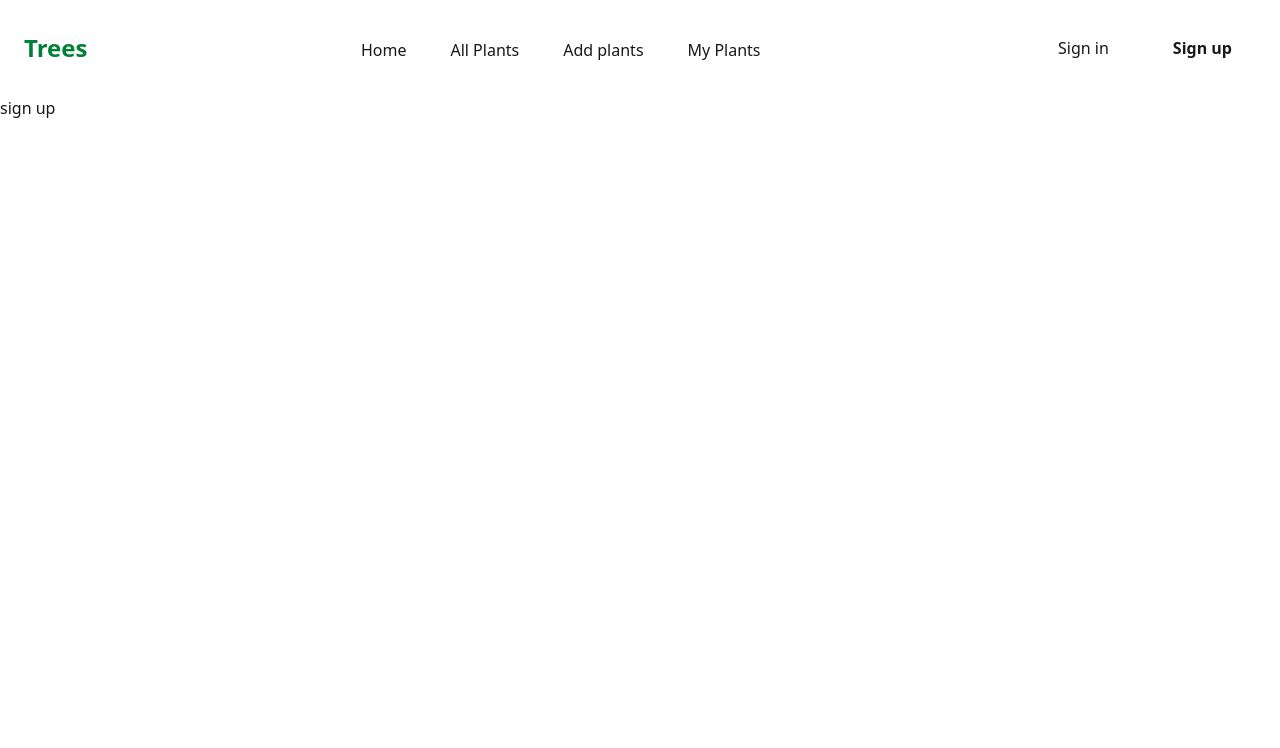
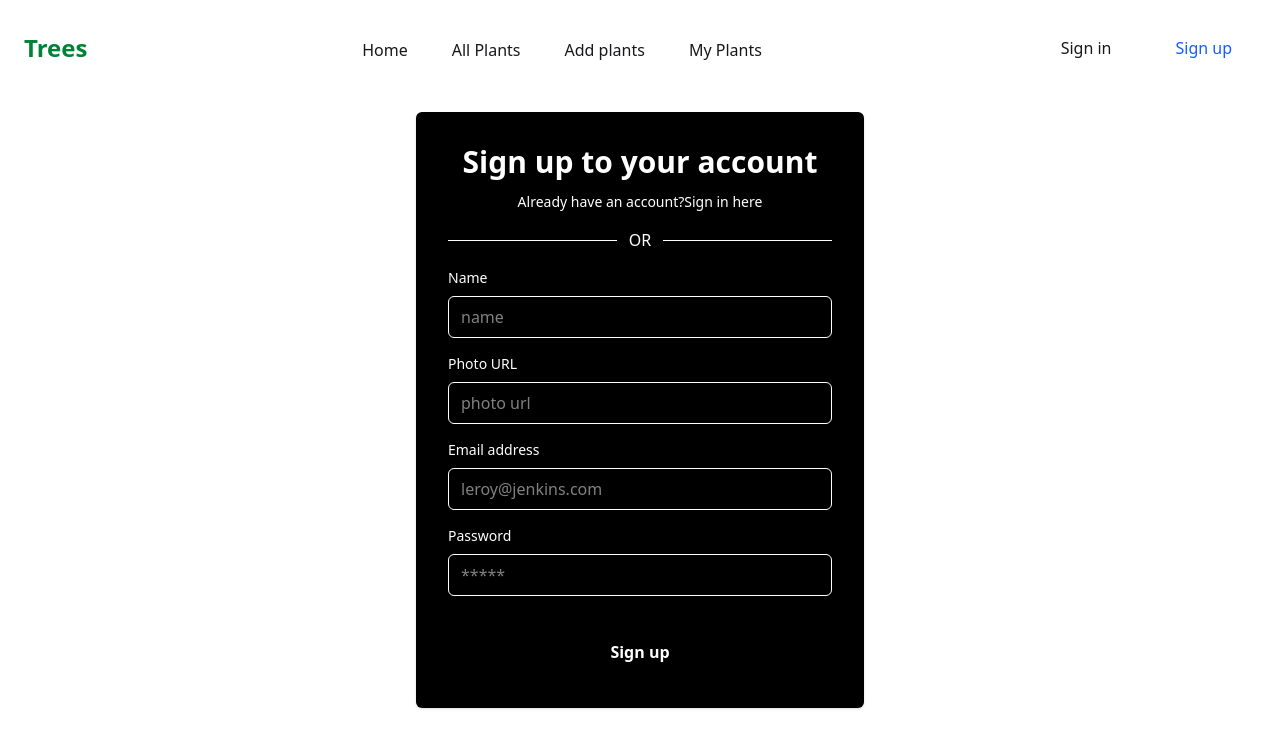
Before and after one commit to Abdul-Aziz-wasi/Tree-project, a React (Vite) app: page /signup in a window 1280 px wide. Shown: the top 748 px of the page. Built offline with nearby package versions, Linux system fonts and the light colour scheme.

Commit message:
create login form

```diff
--- a/package.json
+++ b/package.json
@@ -15,6 +15,7 @@
     "react": "^19.1.0",
     "react-dom": "^19.1.0",
     "react-router": "^7.6.0",
+    "sweetalert2": "^11.21.2",
     "tailwindcss": "^4.1.7"
   },
   "devDependencies": {
--- a/src/Root/Root.jsx
+++ b/src/Root/Root.jsx
@@ -4,7 +4,7 @@
 
 const Root = () => {
     return (
-        <div>
+        <div >
             <Navbar></Navbar>
             <Outlet></Outlet>
         </div>
--- a/src/components/Navbar.jsx
+++ b/src/components/Navbar.jsx
@@ -1,7 +1,10 @@
 import React from 'react';
-import { NavLink } from 'react-router';
+import { NavLink, useLocation, useNavigate } from 'react-router';
 
 const Navbar = () => {
+    const navigate =useNavigate()
+    const {pathname} =useLocation()
+
     return (
       <header className="p-4 dark:bg-gray-100 dark:text-gray-800">
 	<div className="container flex justify-between h-16 mx-auto">
@@ -11,21 +14,22 @@
 		</NavLink>
 		<ul className="items-stretch hidden space-x-3 lg:flex">
 			<li className="flex">
-				<NavLink to="/"  className="flex items-center px-4 -mb-1  dark:border- dark:text-violet-600 dark:border-violet-600">Home</NavLink>
+				<NavLink to="/"  className="flex items-center px-4 -mb-1  ">Home</NavLink>
 			</li>
 			<li className="flex">
-				<NavLink to='/allplants' className="flex items-center px-4 -mb-1  dark:border-">All Plants</NavLink>
+				<NavLink to='/allplants' className="flex items-center px-4 -mb-1 ">All Plants</NavLink>
 			</li>
 			<li className="flex">
-				<NavLink to='/addplants' className="flex items-center px-4 -mb-1  dark:border-">Add plants</NavLink>
+				<NavLink to='/addplants' className="flex items-center px-4 -mb-1
+                ">Add plants</NavLink>
 			</li>
 			<li className="flex">
-				<NavLink to='/myplants' className="flex items-center px-4 -mb-1 dark:border-">My Plants</NavLink>
+				<NavLink to='/myplants' className="flex items-center px-4 -mb-1 ">My Plants</NavLink>
 			</li>
 		</ul>
 		<div className="items-center flex-shrink-0 hidden lg:flex">
-			<button className="self-center px-8 py-3 rounded">Sign in</button>
-			<button className="self-center px-8 py-3 font-semibold rounded dark:bg-violet-600 dark:text-gray-50">Sign up</button>
+			<button onClick={()=>navigate('/login')} className={`self-center px-8 py-3 rounded ${pathname =='/login'?"text-blue-600":""}`}>Sign in</button>
+			<button onClick={()=>navigate('/signup')}className={`self-center px-8 py-3 rounded ${pathname =="/signup"?"text-blue-600":""}`}>Sign up</button>
 		</div>
 		<button className="p-4 lg:hidden">
 			<svg xmlns="http://www.w3.org/2000/svg" fill="none" viewBox="0 0 24 24" stroke="currentColor" className="w-6 h-6 dark:text-gray-800">
--- a/src/index.css
+++ b/src/index.css
@@ -1,2 +1,6 @@
 @import "tailwindcss";
 @plugin "daisyui";
+
+.active{
+    color: blue;
+}
--- a/src/pages/Login.jsx
+++ b/src/pages/Login.jsx
@@ -1,10 +1,51 @@
 import React from 'react';
+import { NavLink } from 'react-router';
 
 const Login = () => {
+    const handleSubmit =(e)=>{
+        e.preventDefault();
+        const email =e.target.email.value;
+        const password=e.target.password.value;
+        console.log(email,password)
+    }
     return (
-        <div>
-            login
-        </div>
+     <div className="w-full max-w-md mx-auto p-4 rounded-md shadow sm:p-8 my-4 bg-black text-white">
+	<h2 className="mb-3 text-3xl font-semibold text-center">sign in to your account</h2>
+	<p className="text-sm text-center dark:text-gray-600">Dont have account?
+		<NavLink to='/signup' rel="noopener noreferrer" className="focus:underline hover:underline">Sign up here</NavLink>
+	</p>
+	<div className="my-6 space-y-4">
+		<button aria-label="Login with Google" type="button" className="flex items-center justify-center w-full p-4 space-x-4 border rounded-md focus:ring-2 focus:ring-offset-1 dark:border-gray-600 focus:dark:ring-violet-600">
+			<svg xmlns="http://www.w3.org/2000/svg" viewBox="0 0 32 32" className="w-5 h-5 fill-current">
+				<path d="M16.318 13.714v5.484h9.078c-0.37 2.354-2.745 6.901-9.078 6.901-5.458 0-9.917-4.521-9.917-10.099s4.458-10.099 9.917-10.099c3.109 0 5.193 1.318 6.38 2.464l4.339-4.182c-2.786-2.599-6.396-4.182-10.719-4.182-8.844 0-16 7.151-16 16s7.156 16 16 16c9.234 0 15.365-6.49 15.365-15.635 0-1.052-0.115-1.854-0.255-2.651z"></path>
+			</svg>
+			<p>Login with Google</p>
+		</button>
+
+
+	</div>
+	<div className="flex items-center w-full my-4">
+		<hr  className="w-full dark:text-gray-600" />
+		<p className="px-3 dark:text-gray-600">OR</p>
+		<hr  className="w-full dark:text-gray-600" />
+	</div>
+	<form onSubmit={handleSubmit} className="space-y-8">
+		<div className="space-y-4">
+			<div className="space-y-2">
+				<label htmlFor="email" className="block text-sm">Email address</label>
+				<input type="email" name="email" id="email" placeholder="leroy@jenkins.com" className="w-full px-3 py-2 border rounded-md " />
+			</div>
+			<div className="space-y-2">
+				<div className="flex justify-between">
+					<label htmlFor="password" className="text-sm">Password</label>
+					<a rel="noopener noreferrer" href="#" className="text-xs hover:underline dark:text-gray-600">Forgot password?</a>
+				</div>
+				<input type="password" name="password" id="password" placeholder="*****" className="w-full px-3 py-2 border rounded-md " />
+			</div>
+		</div>
+		<button type="submit" className="w-full px-8 py-3 font-semibold rounded-md ">Sign in</button>
+	</form>
+</div>
     );
 };
 
--- a/src/pages/SignUp.jsx
+++ b/src/pages/SignUp.jsx
@@ -1,10 +1,78 @@
 import React from 'react';
+import { NavLink } from 'react-router';
+import {  createUserWithEmailAndPassword } from "firebase/auth";
+import { auth } from '../firebase/firebase.config';
+import Swal from 'sweetalert2';
 
 const SignUp = () => {
+    const handleSubmit=(e)=>{
+        e.preventDefault();
+       const name =e.target.name.value;
+       const photo =e.target.photo.value;
+       const email =e.target.email.value;
+       const password=e.target.password.value;
+       console.log(name,photo)
+
+        createUserWithEmailAndPassword(auth,email,password)
+        .then((userCredential) => {
+
+    const user = userCredential.user;
+    console.log(user);
+
+        Swal.fire({
+    position: "top-end",
+    icon: "success",
+    title: "Sign up successfull",
+    showConfirmButton: false,
+    timer: 1500
+    });
+
+
+  })
+
+
+    }
     return (
-        <div>
-            sign up
-        </div>
+        <div className="w-full max-w-md mx-auto p-4 rounded-md shadow sm:p-8 my-4 bg-black text-white">
+	<h2 className="mb-3 text-3xl font-semibold text-center">Sign up to your account</h2>
+	<p className="text-sm text-center dark:text-gray-600">Already have an account?
+		<NavLink to='/login' className="focus:underline hover:underline">Sign in here</NavLink>
+	</p>
+
+	<div className="flex items-center w-full my-4">
+		<hr  className="w-full dark:text-gray-600" />
+		<p className="px-3 dark:text-gray-600">OR</p>
+		<hr  className="w-full dark:text-gray-600" />
+	</div>
+	<form onSubmit={handleSubmit} className="space-y-8">
+		<div className="space-y-4">
+            <div className="space-y-2">
+				<label  className="block text-sm">Name</label>
+				<input type="text" name="name"  placeholder="name" className="w-full px-3 py-2 border rounded-md " />
+			</div>
+
+            <div className="space-y-2">
+				<label  className="block text-sm">Photo URL</label>
+				<input type="text" name="photo"  placeholder="photo url" className="w-full px-3 py-2 border rounded-md" />
+			</div>
+
+
+			<div className="space-y-2">
+				<label htmlFor="email" className="block text-sm">Email address</label>
+				<input type="email" name="email" id="email" placeholder="leroy@jenkins.com" className="w-full px-3 py-2 border rounded-md " />
+			</div>
+
+			<div className="space-y-2">
+				<div className="flex justify-between">
+					<label htmlFor="password" className="text-sm">Password</label>
+
+				</div>
+				<input type="password" name="password" id="password" placeholder="*****" className="w-full px-3 py-2 border rounded-md " />
+			</div>
+		</div>
+		<button type="submit" className="w-full px-8 py-3 font-semibold rounded-md ">Sign up</button>
+	</form>
+</div>
     );
 };
 
```
Also changed, not shown: 1 other file (tests, documents, lock files or other folders).
